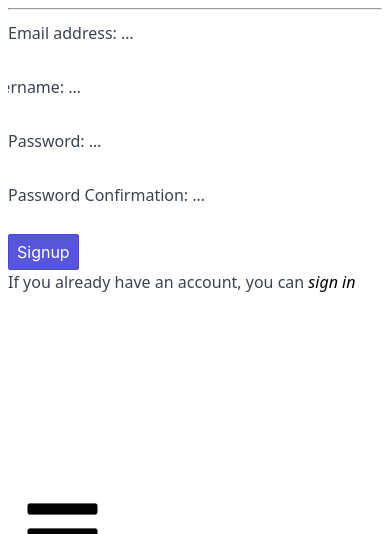
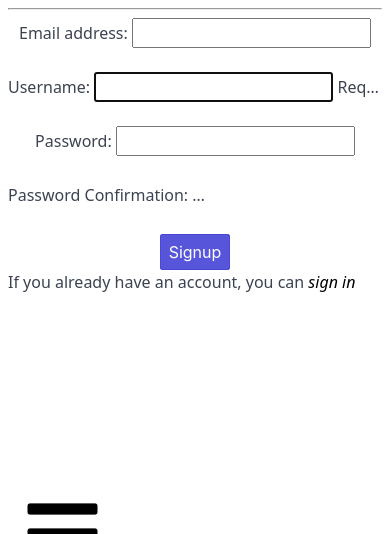
Before and after one commit to andrewporritt1977/django-library, a Django app: page /library/signup/ in a window 390 px wide. Shown: the part 223-757 px from the top of the page. Run offline with Django 3.2, Linux system fonts and the light colour scheme; some libraries are stand-ins or nearby versions.

Commit message:
additional styling for signup form.

```diff
--- a/library_app/static/main.css
+++ b/library_app/static/main.css
@@ -199,9 +199,27 @@ a.navOpen{
 
 
 /* registration forms */
+.signup{
+    text-align: center;
+}
+
 .signupform{
-    max-width: 80%;
+    margin : 5% 20% 5% 20%;
+    padding : 3%;
+    border-width: 1px;
+    border-radius: 5px;
+    border-style: solid;
+    border-color: black;
 }
+
+@media only screen and (max-width : 600px){
+    .signupform{
+        margin : 0;
+        padding : 0;
+        border-width: 0;
+    }
+}
+
 
 .loginform{
     max-width: 80%;
--- a/library_app/templates/signup.html
+++ b/library_app/templates/signup.html
@@ -12,11 +12,13 @@
             {% endfor %}
         </div>
     {% endif %}
-    <form method="POST" class="signupform">
-        {% csrf_token %}
-        {{ signup_form.as_p }}
-        <button type='submit' class='btn btn-primary' value='Submit'>Signup</button>
-    </form>
-    <p>If you already have an account, you can <a href="{% url 'login' %}"><em>sign in </em></a></p>
+    <div class="signupform">
+        <form method="POST" class="signup">
+            {% csrf_token %}
+            {{ signup_form.as_p }}
+            <button type='submit' class='btn btn-primary' value='Submit'>Signup</button>
+        </form>
+        <p>If you already have an account, you can <a href="{% url 'login' %}"><em>sign in </em></a></p>
+    </div>
 </body>
 {% endblock %}
```
